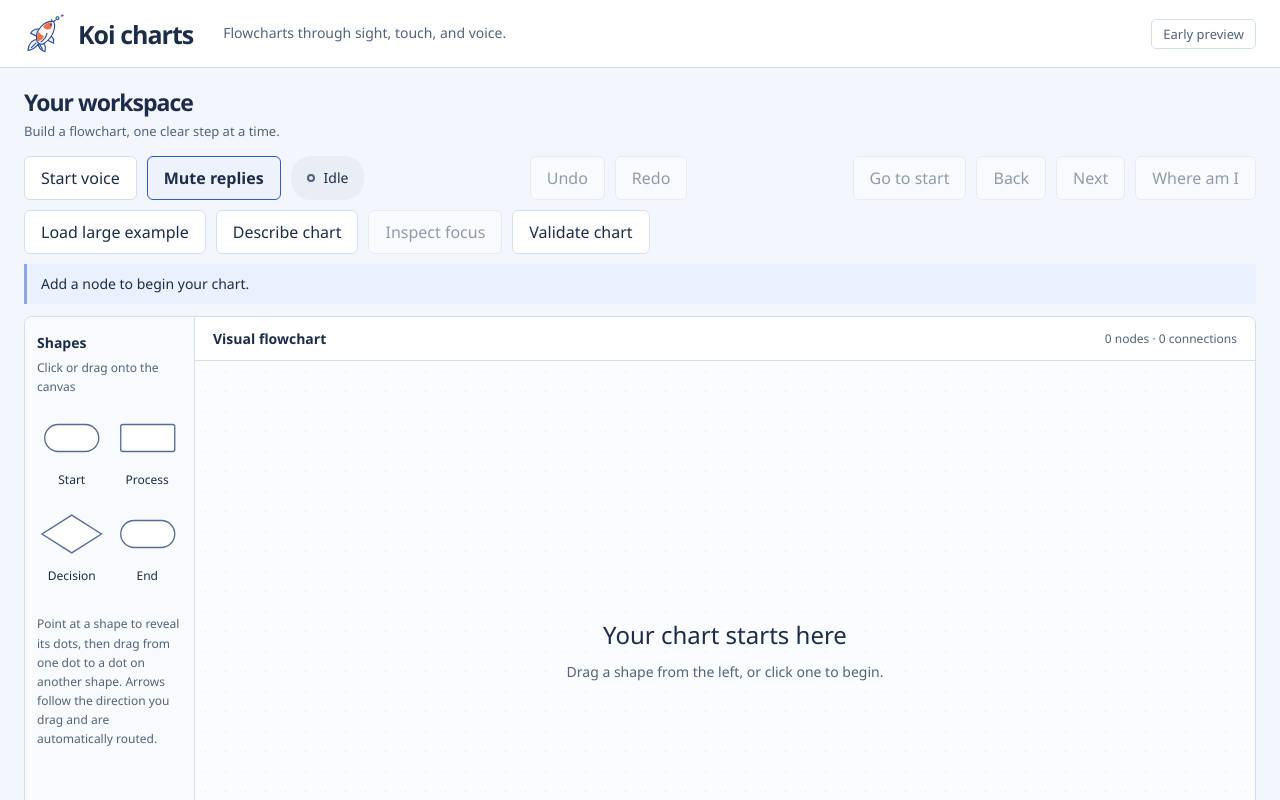
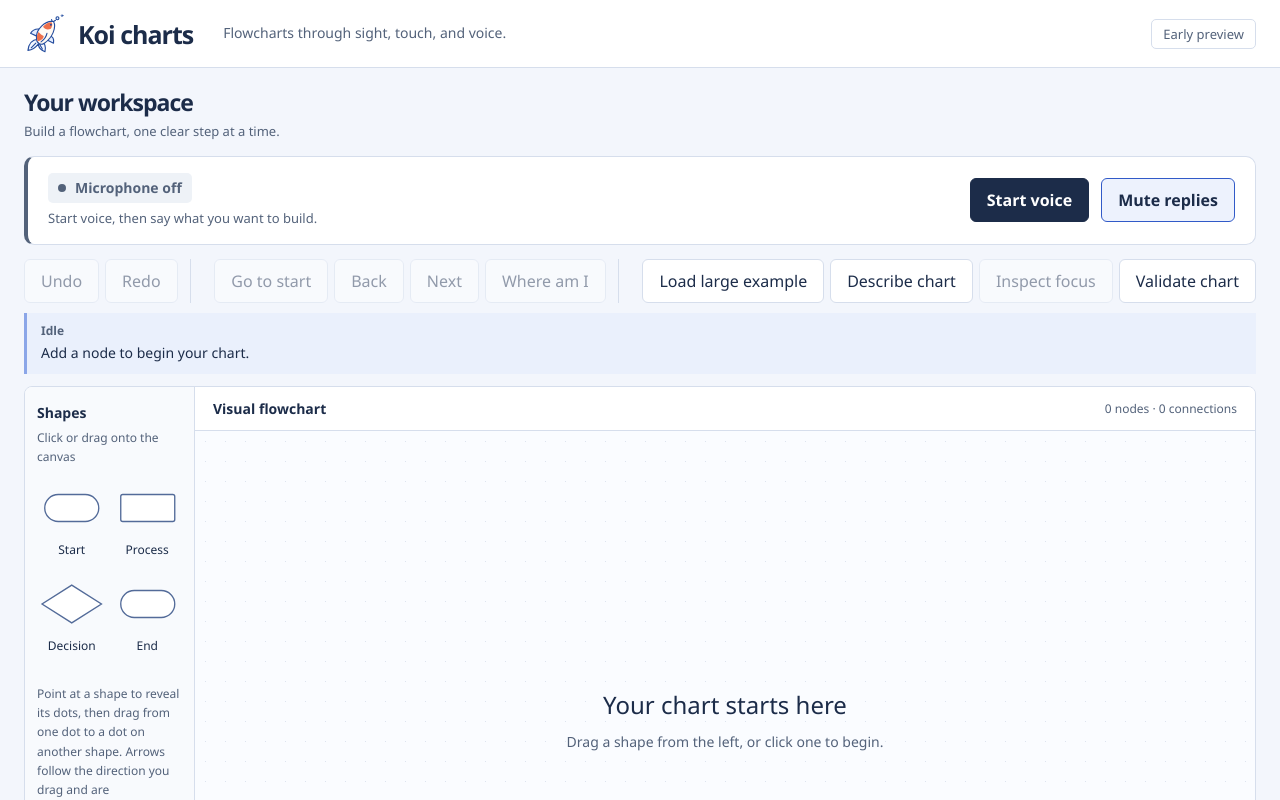
Before and after one commit to Shaurav-Vora/Koi-charts, a Next.js app: page / in a window 1280 px wide. Shown: the top 800 px of the page. Built offline with nearby package versions, Linux system fonts and the light colour scheme.

Commit message:
feat: add color-coded voice status and clearer toolbar

```diff
--- a/src/app/globals.css
+++ b/src/app/globals.css
@@ -91,6 +91,36 @@ main { max-width: 1600px; margin: 0 auto; padding: 40px 4% 24px; }
 button, input, select { font: inherit; }
 .editor-toolbar, .history-controls, .query-controls, .walk-controls, .pending-actions, .voice-controls { display: flex; flex-wrap: wrap; gap: 10px; }
 .voice-controls { align-items: center; }
+.editor-toolbar .voice-controls {
+  --voice-color: #53627a;
+  --voice-tint: #eef2f7;
+  flex-basis: 100%; padding: 16px 20px; gap: 12px;
+  border: 1px solid var(--line); border-left: 4px solid var(--voice-color);
+  border-radius: 10px; background: white; margin-bottom: 4px;
+}
+.voice-controls[data-tone="listening"] { --voice-color: #126544; --voice-tint: #e3f4eb; }
+.voice-controls[data-tone="busy"] { --voice-color: #244ea9; --voice-tint: #e9efff; }
+.voice-controls[data-tone="paused"] { --voice-color: #87500b; --voice-tint: #fff1d8; }
+.voice-controls[data-tone="error"] { --voice-color: #a12f36; --voice-tint: #ffe9e9; }
+.voice-readout { flex: 1 1 260px; min-width: 0; }
+.voice-controls .status { width: fit-content; min-height: 30px; padding: 4px 10px; border-radius: 5px; background: var(--voice-tint); color: var(--voice-color); font-weight: 650; }
+.voice-controls .status-dot { flex: 0 0 8px; background: currentColor; border-color: currentColor; }
+.voice-hint { margin-top: 5px; color: var(--muted); font-size: 13px; }
+.editor-toolbar .voice-button { background: var(--ink); border-color: var(--ink); color: white; font-weight: 600; }
+.editor-toolbar .voice-button:hover:not(:disabled) { background: #314867; color: white; }
+.editor-toolbar .voice-button.is-active { background: var(--voice-tint); border-color: var(--voice-color); color: var(--voice-color); }
+.voice-controls .mic-level { width: 88px; height: 12px; background: var(--voice-tint); border-color: var(--voice-color); }
+.voice-controls .mic-level-fill { background: var(--voice-color); }
+.feedback-label { display: block; font-size: 12px; font-weight: 650; color: var(--muted); margin-bottom: 3px; }
+.command-feedback.has-error .feedback-label { color: #a12f36; }
+.history-controls, .walk-controls, .query-controls { align-items: center; gap: 6px; }
+.editor-toolbar .history-controls, .editor-toolbar .walk-controls { padding-right: 12px; border-right: 1px solid var(--line); }
+@media (max-width: 600px) {
+  .editor-toolbar .voice-controls { padding: 12px; gap: 10px; }
+  .voice-readout { flex-basis: calc(100% - 110px); }
+  .editor-toolbar .voice-controls button { flex: 1; }
+  .editor-toolbar .history-controls, .editor-toolbar .walk-controls { border-right: 0; padding-right: 0; }
+}
 .voice-button.is-active, .speech-button.is-active { border-color: var(--blue); background: #edf2fd; font-weight: 600; }
 .mic-level { width: 72px; height: 8px; border: 1px solid var(--line); border-radius: 4px; overflow: hidden; }
 .mic-level-fill { display: block; height: 100%; background: var(--blue); transition: width 80ms linear; }
--- a/src/editor/Editor.tsx
+++ b/src/editor/Editor.tsx
@@ -11,6 +11,7 @@ import CommandForm from "./CommandForm";
 import { createEditorCoordinator } from "./coordinator";
 import { useVoice } from "./useVoice";
 import { statusLabels } from "./status";
+import { voiceIndicator } from "./voice-status";
 import PreviewOverlay from "../visual/PreviewOverlay";
 
 class CanvasBoundary extends Component<{ children: ReactNode }, { failed: boolean }> {
@@ -50,20 +51,20 @@ export default function Editor({ coordinator: supplied }: { coordinator?: Return
     // how pressing Back twice at a dead end confirms twice that there is still nothing behind.
   }, [state, presentation, speaks, speaker, message]);
   const toggleSpeech = () => { speechPreference.write(!speaks); if (speaks) speaker.cancel(); };
+  const indicator = voiceIndicator(voice.connectionStatus, inputPaused, presentation?.status);
   const status = presentation ? statusLabels[presentation.status] : state.outcome === "idle" ? "Idle" : state.outcome === "error" ? "Command not applied" : state.outcome === "confirmation" ? "Confirmation needed" : state.outcome === "clarification" ? "Clarification needed" : state.outcome === "committed" ? "Change applied" : state.outcome === "focused" ? "Focus updated" : state.outcome === "cancelled" ? "Cancelled" : "Chart explored";
   return <>
     <div className="workspace-heading"><div><h2>Your workspace</h2><p>Build a flowchart, one clear step at a time.</p></div></div>
-    <div className="editor-toolbar"><div className="voice-controls">
+    <div className="editor-toolbar"><div className="voice-controls" data-tone={indicator.tone} role="group" aria-label="Voice workspace">
+      <div className="voice-readout">
+        <div className="status" role="status" aria-live="polite"><span className="status-dot" aria-hidden="true" />{indicator.label}</div>
+        <p className="voice-hint">{indicator.hint}</p>
+      </div>
+      {voice.active && <span className="mic-level" aria-hidden="true"><span className="mic-level-fill" style={{ width: `${Math.round(Math.min(1, voice.level * 4) * 100)}%` }} /></span>}
       <button className={`voice-button${voice.active ? " is-active" : ""}`} aria-pressed={voice.active} onClick={() => { if (voice.active) { speaker.cancel(); voice.stop(); } else voice.start(); }}>{voice.active ? "Stop voice" : "Start voice"}</button>
       {/* Speaking and the live region below say the same words, so exactly one of them is ever
           active: a screen reader user would otherwise hear every reply twice. */}
       <button className={`speech-button${speaks ? " is-active" : ""}`} aria-pressed={speaks} disabled={!supported} title={supported ? undefined : "This browser has no speech engine."} onClick={toggleSpeech}>{speaks ? "Mute replies" : "Speak replies"}</button>
-      {voice.active && inputPaused && <span>Microphone input paused while replies are spoken.</span>}
-      {/* Beside the button it belongs to, so a sighted user reads the connection state where they act. */}
-      <div className="status" role="status" aria-live="polite"><span className="status-dot" aria-hidden="true" />{status}</div>
-      {/* A sighted cue only; the live status region beside it announces listening state. An empty
-          bar means nothing while voice is off, so it appears with the session rather than at rest. */}
-      {voice.active && <span className="mic-level" aria-hidden="true"><span className="mic-level-fill" style={{ width: `${Math.round(Math.min(1, voice.level * 4) * 100)}%` }} /></span>}
     </div><div className="history-controls"><button disabled={!history.past.length} onClick={() => onCommand({ kind: "undo" })}>Undo</button><button disabled={!history.future.length} onClick={() => onCommand({ kind: "redo" })}>Redo</button></div><div className="walk-controls" role="group" aria-label="Walk the chart">
       {/* The same cursor the voice commands move, reachable without speaking. Each step
           announces where it landed and every way out, through the feedback live region. */}
@@ -74,6 +75,7 @@ export default function Editor({ coordinator: supplied }: { coordinator?: Return
     </div><div className="query-controls"><button disabled={graph.nodes.length > 0 || !!pending} onClick={() => dispatch({type:"example"})}>Load large example</button><button onClick={() => onCommand({ kind: "describe", scope: "chart" })}>Describe chart</button><button disabled={!focused} onClick={() => onCommand({ kind: "inspect", node: null })}>Inspect focus</button><button onClick={() => onCommand({ kind: "validate" })}>Validate chart</button></div></div>
 
     <section className={`command-feedback ${hasError ? "has-error" : ""}`} aria-label="Command feedback">
+      <span className="feedback-label">{status}</span>
       <p role={!speaks && hasError ? "alert" : undefined} aria-live={speaks || hasError ? undefined : "polite"}>{message}</p>
       {pending && <div className="pending-actions">
         {pending.kind === "deletion" ? <button className="danger-button" onClick={() => onCommand({ kind: "confirm" })}>Confirm deletion</button> : pending.candidates.slice(0, 3).map(id => <button key={id} onClick={() => dispatch({ type: "choose", candidateId: id, idSeed: crypto.randomUUID() })}>{pending.elementKind === "node" ? graph.nodes.find(node => node.id === id)?.label ?? "New node" : "Connection"} ({id})</button>)}
--- a/src/editor/useVoice.ts
+++ b/src/editor/useVoice.ts
@@ -3,6 +3,7 @@ import { useCallback, useEffect, useRef, useState } from "react";
 import { StreamingSession } from "../streaming/session";
 import { fetchStreamingToken, openBrowserSocket, openMicrophone } from "../streaming/browser";
 import type { createEditorCoordinator } from "./coordinator";
+import type { VoiceStatus } from "./status";
 
 /**
  * Owns one StreamingSession for the editor. The session is created on first use so
@@ -10,6 +11,7 @@ import type { createEditorCoordinator } from "./coordinator";
  */
 export function useVoice(coordinator: ReturnType<typeof createEditorCoordinator>, isInputSuppressed?: () => boolean) {
   const [active, setActive] = useState(false);
+  const [connectionStatus, setConnectionStatus] = useState<VoiceStatus>("idle");
   const [level, setLevel] = useState(0);
   const session = useRef<StreamingSession | null>(null);
   const ensure = useCallback(() => {
@@ -20,6 +22,7 @@ export function useVoice(coordinator: ReturnType<typeof createEditorCoordinator>
       onSessionEnd: () => coordinator.turns.stop(),
       onTurn: turn => { void coordinator.turns.accept(turn); },
       onStatus: status => {
+        setConnectionStatus(status);
         setActive(status === "connecting" || status === "listening");
         if (status !== "listening") setLevel(0);
         coordinator.present({ status, preview: null, text: "" });
@@ -37,7 +40,7 @@ export function useVoice(coordinator: ReturnType<typeof createEditorCoordinator>
     return () => { window.removeEventListener("pagehide", release); release(); };
   }, []);
   return {
-    active, level,
+    active, level, connectionStatus,
     start: useCallback(() => { void ensure().start(); }, [ensure]),
     stop: useCallback(() => { void session.current?.stop(); }, []),
   };
--- /dev/null
+++ b/src/editor/voice-status.ts
@@ -0,0 +1,11 @@
+import type { VoiceStatus } from "./status";
+
+export function voiceIndicator(connection: VoiceStatus, paused: boolean, command?: VoiceStatus) {
+ if (connection === "voice_unavailable") return { tone: "error", label: "Connection lost", hint: "Start voice to reconnect. Your chart is still available." };
+ if (connection === "connecting") return { tone: "busy", label: "Connecting", hint: "Getting your microphone ready…" };
+ if (connection !== "listening") return { tone: "off", label: "Microphone off", hint: "Start voice, then say what you want to build." };
+ if (paused) return { tone: "paused", label: "Microphone paused", hint: "Wait for the spoken reply to finish, or mute replies." };
+ if (command === "interpreting") return { tone: "busy", label: "Processing command", hint: "Turning your words into a chart edit." };
+ if (command === "speech_detected" || command === "previewing") return { tone: "listening", label: "Hearing you", hint: "Finish your instruction, then pause." };
+ return { tone: "listening", label: "Listening", hint: "Ready for your next instruction." };
+}
```
Also changed, not shown: 2 other files (tests, documents, lock files or other folders).
